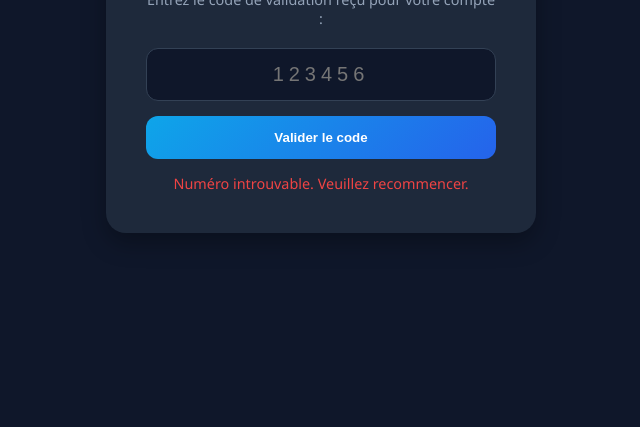
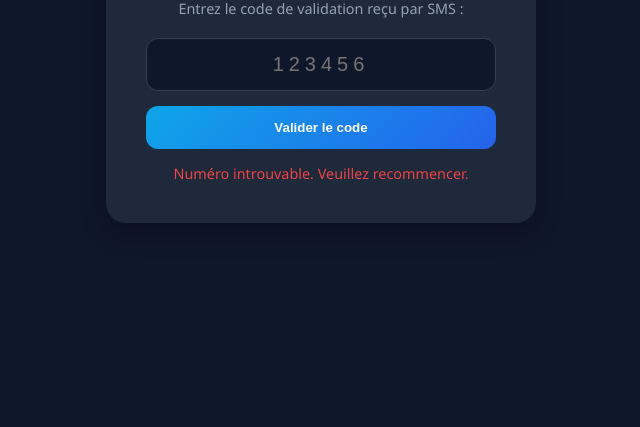
Before and after one commit to 123muntumosi/Vibe-essai, a website: page verify.html in a window 1280 px wide. Shown: the part 373-800 px from the top of the page, without its empty margins (319-959 px from the left). Drawn offline with Linux system fonts and the light colour scheme.

Commit message:
Update verification message to specify SMS code

```diff
--- a/verify.html
+++ b/verify.html
@@ -20,7 +20,7 @@
     <div class="card">
         <div class="logo-small">🐾</div>
         <h2>Vérification</h2>
-        <p>Entrez le code de validation reçu pour votre compte :</p>
+        <p>Entrez le code de validation reçu par SMS :</p>
 
         <form id="verify-form">
             <!-- On garde le numéro de téléphone en champ caché pour savoir à quel compte lier le code -->
@@ -87,4 +87,4 @@
         });
     </script>
 </body>
-    </html>
+</html>
```
